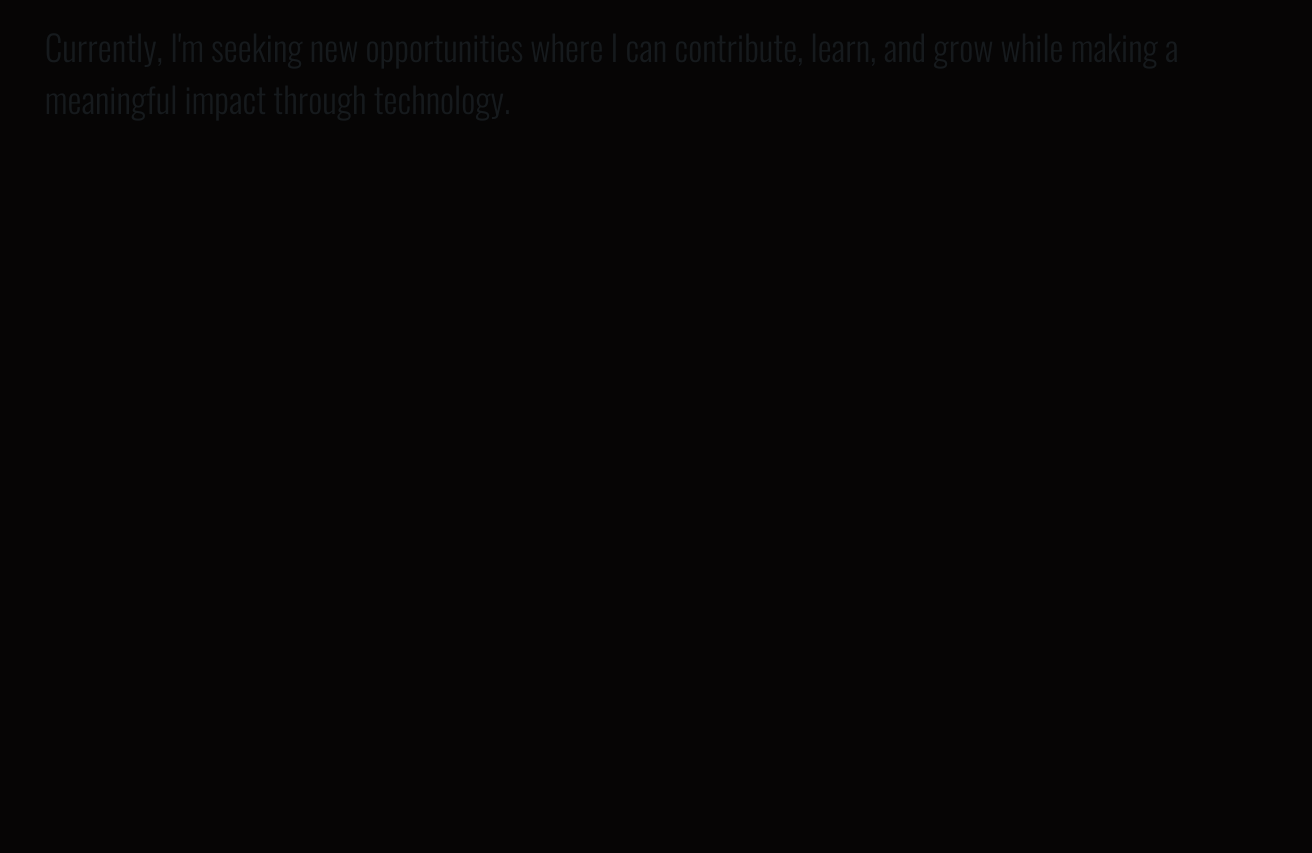
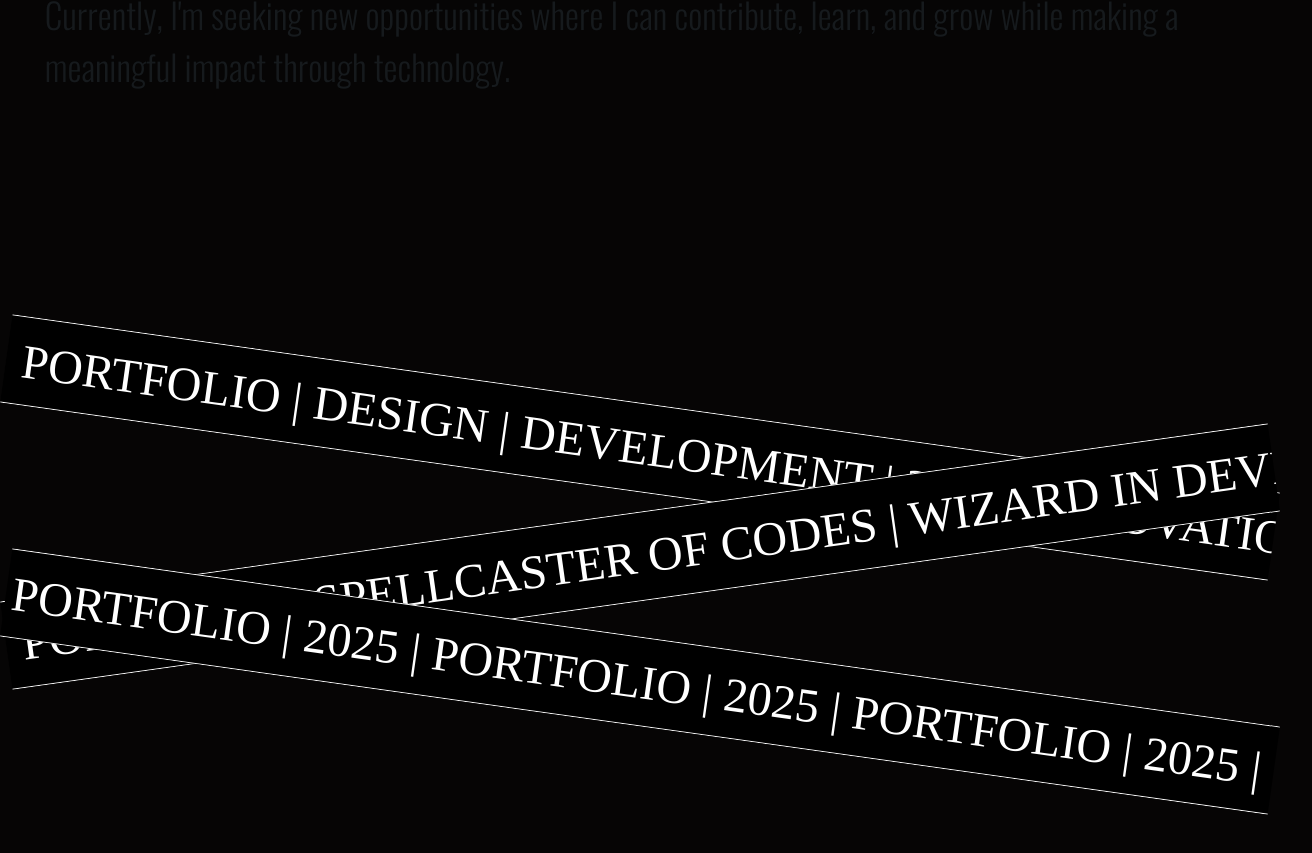
Before and after one commit to mackscript/Portfolio, a React (Create React App) app: page / in a window 1280 px wide. Shown: the part 1659-2512 px from the top of the page, 1312 px wide, since content can reach past the window. Built offline with nearby package versions, Linux system fonts and the light colour scheme.

Commit message:
update about js

```diff
--- a/src/styles/_about.scss
+++ b/src/styles/_about.scss
@@ -8,3 +8,15 @@
     font-weight: 300;
   }
 }
+
+.textRefTwo {
+  transform: rotate(8deg);
+}
+
+.textRef {
+  transform: rotate(-8deg);
+}
+
+.textRefscroll {
+  font-family: 'ppl';
+}
--- a/src/styles/_header.scss
+++ b/src/styles/_header.scss
@@ -1,8 +1,11 @@
 .line_container {
+  position: relative;
   height: 100vh;
+  width: 100%;
   background-color: #040404;
   border-radius: 20px;
-  margin-top: 2rem;
+  overflow: hidden;
+
   .linex {
     overflow: hidden;
     margin-top: 4rem;
--- a/src/styles/global.scss
+++ b/src/styles/global.scss
@@ -20,7 +20,7 @@ html {
   user-select: none;
   outline: none;
   cursor: none;
-  background-color: #060505;
+  background-color: $darkMode;
 }
 
 ::-webkit-scrollbar {
@@ -31,10 +31,11 @@ h1 {
 }
 // common css
 .darkMode {
-  height: 100vh;
+  // height: 100vh;
   width: 100%;
   background-color: $darkMode;
-  // cursor: none;
+
+  // overflow: hidden;
 }
 
 .darkmode_color {
--- a/src/view/About.js
+++ b/src/view/About.js
@@ -8,6 +8,9 @@ gsap.registerPlugin(ScrollTrigger);
 
 const About = () => {
   const aboutRef = useRef(null);
+  const textRef = useRef(null);
+  const textRefTwo = useRef(null);
+  const textRefThree = useRef(null);
 
   useEffect(() => {
     new SplitType(aboutRef.current, {
@@ -24,16 +27,56 @@ const About = () => {
         scrollTrigger: {
           trigger: '.about_contianer p',
           start: 'top 100%',
-          // end: 'top 10%',
+          end: 'bottom top',
           scrub: true,
-          // markers: true,
         },
       }
     );
+
+    const el = textRef.current;
+    const ell = textRefTwo.current;
+    const elll = textRefThree.current;
+
+    gsap.to(el, {
+      x: '-50%',
+      ease: 'none',
+      scrollTrigger: {
+        trigger: el,
+        start: 'top bottom',
+        end: 'bottom top',
+        scrub: true,
+      },
+    });
+
+    gsap.fromTo(
+      ell,
+      { x: '-50%' }, // Initial textRefThree side shift
+      {
+        x: '50%',
+        ease: 'none',
+        scrollTrigger: {
+          trigger: ell,
+          start: 'top bottom',
+          end: 'bottom top',
+          scrub: true,
+        },
+      }
+    );
+
+    gsap.to(elll, {
+      x: '-50%',
+      ease: 'none',
+      scrollTrigger: {
+        trigger: elll,
+        start: 'top bottom',
+        end: 'bottom top',
+        scrub: true,
+      },
+    });
   }, []);
 
   return (
-    <div id='aboutSection' name='section1'>
+    <div id='aboutSection' className='' name='section1'>
       <div ref={aboutRef} className='about_contianer container'>
         <p>
           I'm <span className='pointer'>Ripon Haldar</span>, a passionate
@@ -63,6 +106,106 @@ const About = () => {
           learn, and grow while making a meaningful impact through technology.
         </p>
       </div>
+
+      <div className='text_scroll_container' style={{ marginTop: '18rem' }}>
+        <div
+          className='textRefTwo'
+          style={{ marginTop: '1rem', padding: '10px 0' }}
+        >
+          <div
+            style={{
+              overflow: 'hidden',
+              whiteSpace: 'nowrap',
+              fontSize: '2rem',
+            }}
+          >
+            <div
+              className='textRefscroll'
+              ref={textRefThree}
+              style={{
+                display: 'inline-block',
+                color: '#fff',
+                fontSize: '3rem',
+                borderTop: '1px solid #fff ',
+                borderBottom: '1px solid #fff ',
+                padding: '1rem',
+                background: '#000',
+              }}
+            >
+              PORTFOLIO | DESIGN | DEVELOPMENT | 2025 | INNOVATION | CREATIVITY
+              | PORTFOLIO | DESIGN | DEVELOPMENT | 2025 | INNOVATION |
+              CREATIVITY | PORTFOLIO | DESIGN | DEVELOPMENT | 2025 | INNOVATION
+              | CREATIVITY |
+            </div>
+          </div>
+        </div>
+
+        <div
+          className='textRef'
+          style={{
+            padding: '10px 0',
+          }}
+        >
+          <div
+            style={{
+              overflow: 'hidden',
+              whiteSpace: 'nowrap',
+              fontSize: '2rem',
+            }}
+          >
+            <div
+              className='textRefscroll'
+              ref={textRef}
+              style={{
+                display: 'inline-block',
+                color: '#fff',
+                fontSize: '3rem',
+                borderTop: '1px solid #fff ',
+                borderBottom: '1px solid #fff ',
+                padding: '1rem',
+                background: '#000',
+              }}
+            >
+              PORTFOLIO | SPELLCASTER OF CODES | WIZARD IN DEVELOPMENT |
+              FRONT-END MAGIC | 2025 | PORTFOLIO | SPELLCASTER OF CODES | WIZARD
+              IN DEVELOPMENT | FRONT-END MAGIC | 2025 | PORTFOLIO | SPELLCASTER
+              OF CODES | WIZARD IN DEVELOPMENT | FRONT-END MAGIC | 2025 |
+            </div>
+          </div>
+        </div>
+
+        <div
+          className='textRefTwo'
+          style={{ marginTop: '1rem', padding: '10px 0' }}
+        >
+          <div
+            style={{
+              overflow: 'hidden',
+              whiteSpace: 'nowrap',
+              fontSize: '2rem',
+            }}
+          >
+            <div
+              className='textRefscroll'
+              ref={textRefTwo}
+              style={{
+                display: 'inline-block',
+                color: '#fff',
+                fontSize: '3rem',
+                borderTop: '1px solid #fff ',
+                borderBottom: '1px solid #fff ',
+                padding: '1rem',
+                background: '#000',
+              }}
+            >
+              PORTFOLIO | 2025 | PORTFOLIO | 2025 | PORTFOLIO | 2025 | PORTFOLIO
+              | 2025 | PORTFOLIO | 2025 | PORTFOLIO | 2025 | PORTFOLIO | 2025 |
+              PORTFOLIO | 2025 | PORTFOLIO | 2025 | PORTFOLIO | 2025 | PORTFOLIO
+              | 2025 | PORTFOLIO | 2025 |
+            </div>
+          </div>
+        </div>
+      </div>
     </div>
   );
 };
```
